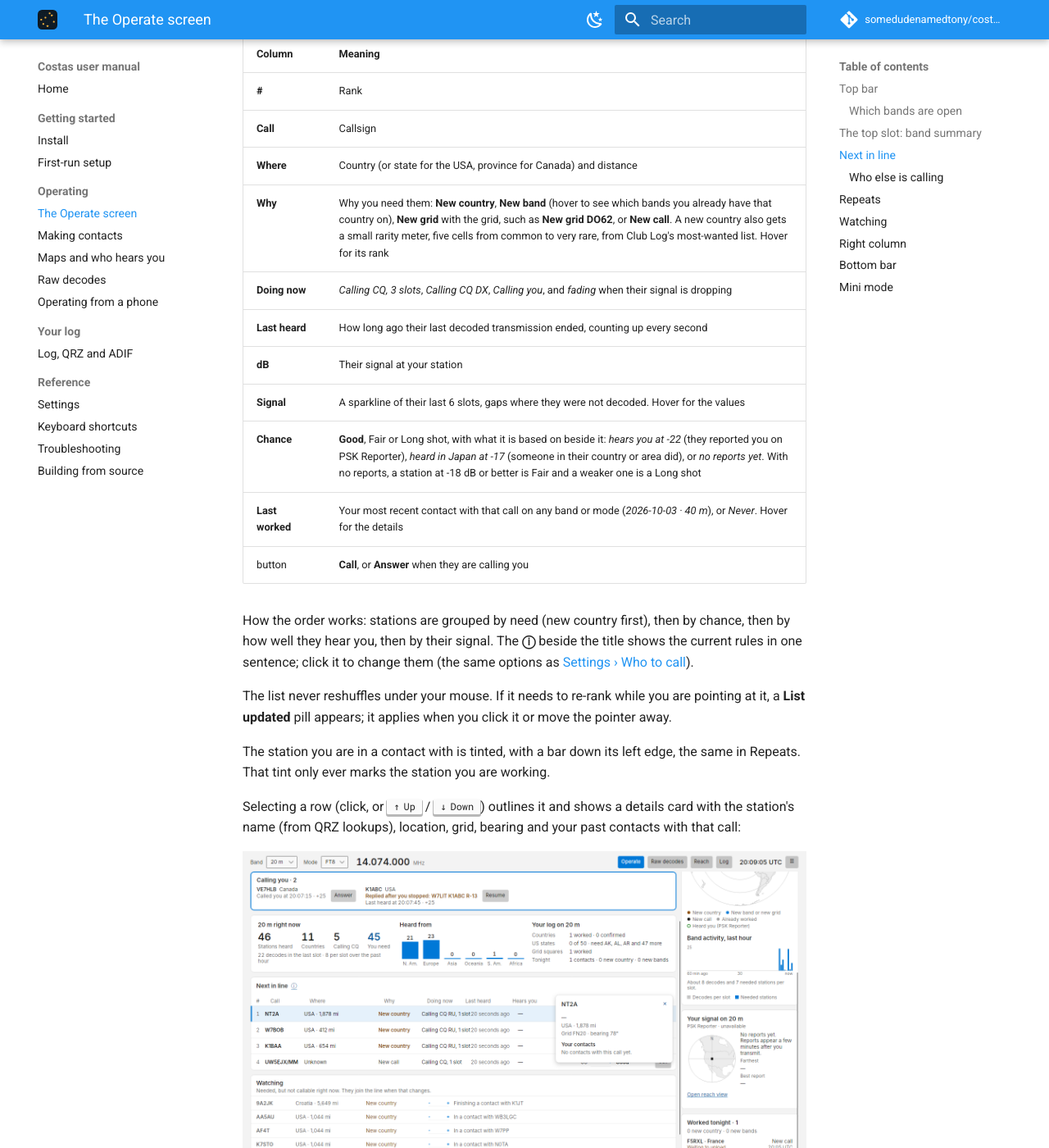
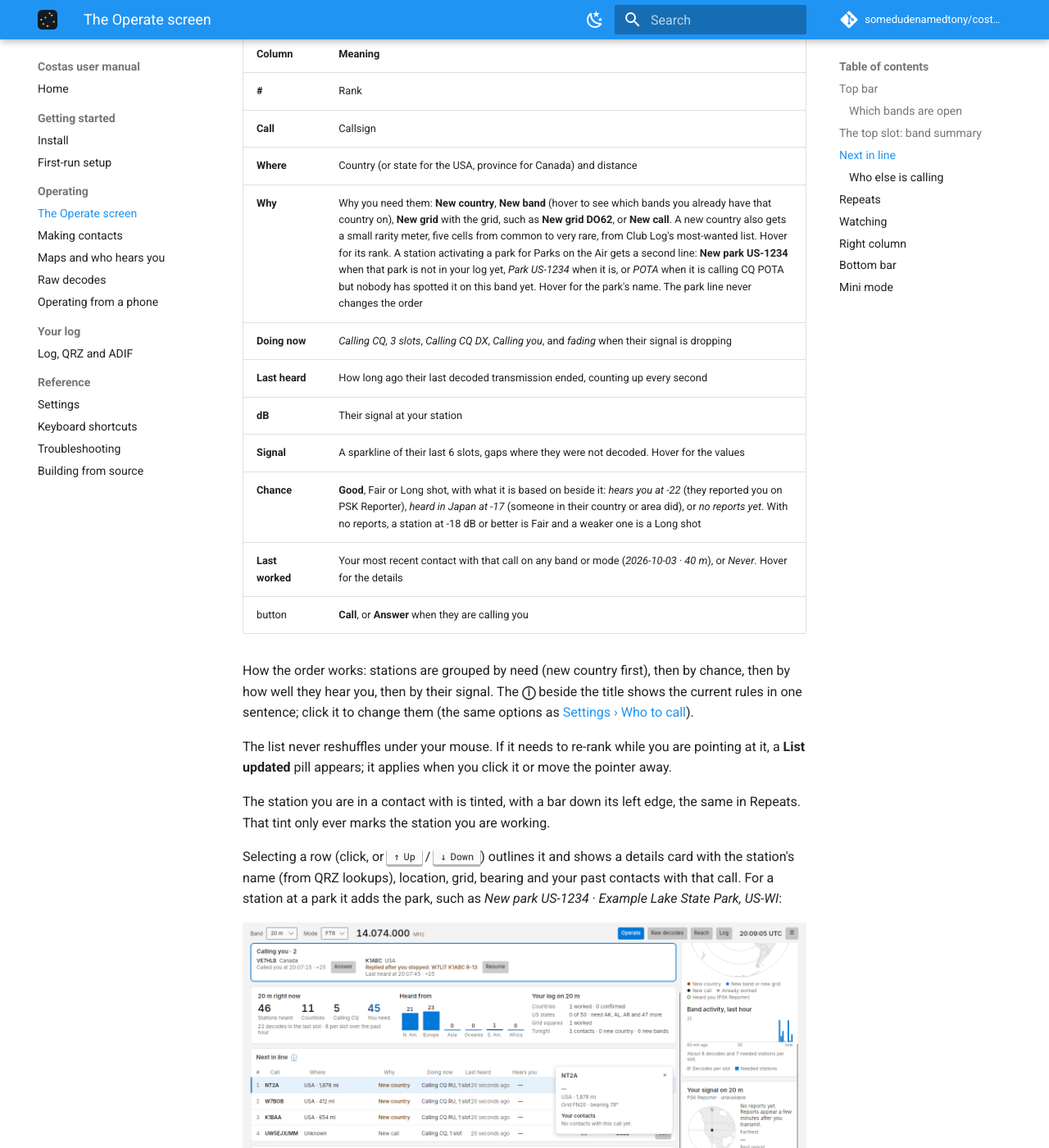
Before and after one commit to somedudenamedtony/costas, an MkDocs documentation site: the page built from manual/operate.md, in a window 1280 px wide and 1400 px high, scrolled down 2255 px. Shown: the whole window at 82% size. Built offline with MkDocs 1.6.1 and Material for MkDocs 9.7.7, drawn with Linux system fonts in a browser that asks for light colours; comment, search, counter and statistics services are not loaded.

Commit message:
Document POTA spots, the park line and park ADIF fields
Records what the live api.pota.app feed actually returns (kHz as a
string, zone-less UTC spot times, park name in "name"), the polling and
back-off policy, the display-only decision (D15) and where SIG/SIG_INFO
live without a qso column, and adds the operator-facing manual text for
the park line, the setting and the logged fields.

Co-Authored-By: Claude Opus 5.5 <noreply@anthropic.com>
Claude-Session: https://claude.ai/code/session_01Ei6CpYTzyRAUvSPLd1JsFY

```diff
--- a/manual/operate.md
+++ b/manual/operate.md
@@ -57,7 +57,7 @@ it is heard working someone else, and moves to Watching once the time is up.
 | **#** | Rank |
 | **Call** | Callsign |
 | **Where** | Country (or state for the USA, province for Canada) and distance |
-| **Why** | Why you need them: **New country**, **New band** (hover to see which bands you already have that country on), **New grid** with the grid, such as **New grid DO62**, or **New call**. A new country also gets a small rarity meter, five cells from common to very rare, from Club Log's most-wanted list. Hover for its rank |
+| **Why** | Why you need them: **New country**, **New band** (hover to see which bands you already have that country on), **New grid** with the grid, such as **New grid DO62**, or **New call**. A new country also gets a small rarity meter, five cells from common to very rare, from Club Log's most-wanted list. Hover for its rank. A station activating a park for Parks on the Air gets a second line: **New park US-1234** when that park is not in your log yet, *Park US-1234* when it is, or *POTA* when it is calling CQ POTA but nobody has spotted it on this band yet. Hover for the park's name. The park line never changes the order |
 | **Doing now** | *Calling CQ, 3 slots*, *Calling CQ DX*, *Calling you*, and *fading* when their signal is dropping |
 | **Last heard** | How long ago their last decoded transmission ended, counting up every second |
 | **dB** | Their signal at your station |
@@ -77,7 +77,8 @@ The station you are in a contact with is tinted, with a bar down its left edge,
 only ever marks the station you are working.
 
 Selecting a row (click, or ++up++ / ++down++) outlines it and shows a details card with the station's name (from QRZ lookups),
-location, grid, bearing and your past contacts with that call:
+location, grid, bearing and your past contacts with that call. For a station at a park it adds the park, such as
+*New park US-1234 · Example Lake State Park, US-WI*:
 
 ![Station details](images/station-details.png)
 
@@ -157,7 +158,7 @@ From top to bottom:
 | **Halt Tx** | Always available. Drops PTT at once and stops sequencing. ++esc++ does the same |
 | Slot progress | *Receiving* or *Transmitting*, seconds to the next slot, and a bar |
 | Meter warning | Appears only when the last transmission's SWR or ALC was high, for example *SWR 3.4 · ALC 70%* |
-| Indicators | **Radio**, **Audio**, **QRZ**, **PSK Reporter**: a dot and a word each. Click to open Diagnostics |
+| Indicators | **Radio**, **Audio**, **QRZ**, **PSK Reporter**, **POTA**: a dot and a word each. Click to open Diagnostics |
 
 ![Transmit offset flyout](images/tx-offset.png)
 
```
Also changed, not shown: docs/05-integrations.md (+10 -0 lines), docs/06-data-model.md (+1 -0 lines), docs/08-open-questions.md (+2 -0 lines), manual/log.md (+6 -0 lines), manual/settings.md (+5 -0 lines).
